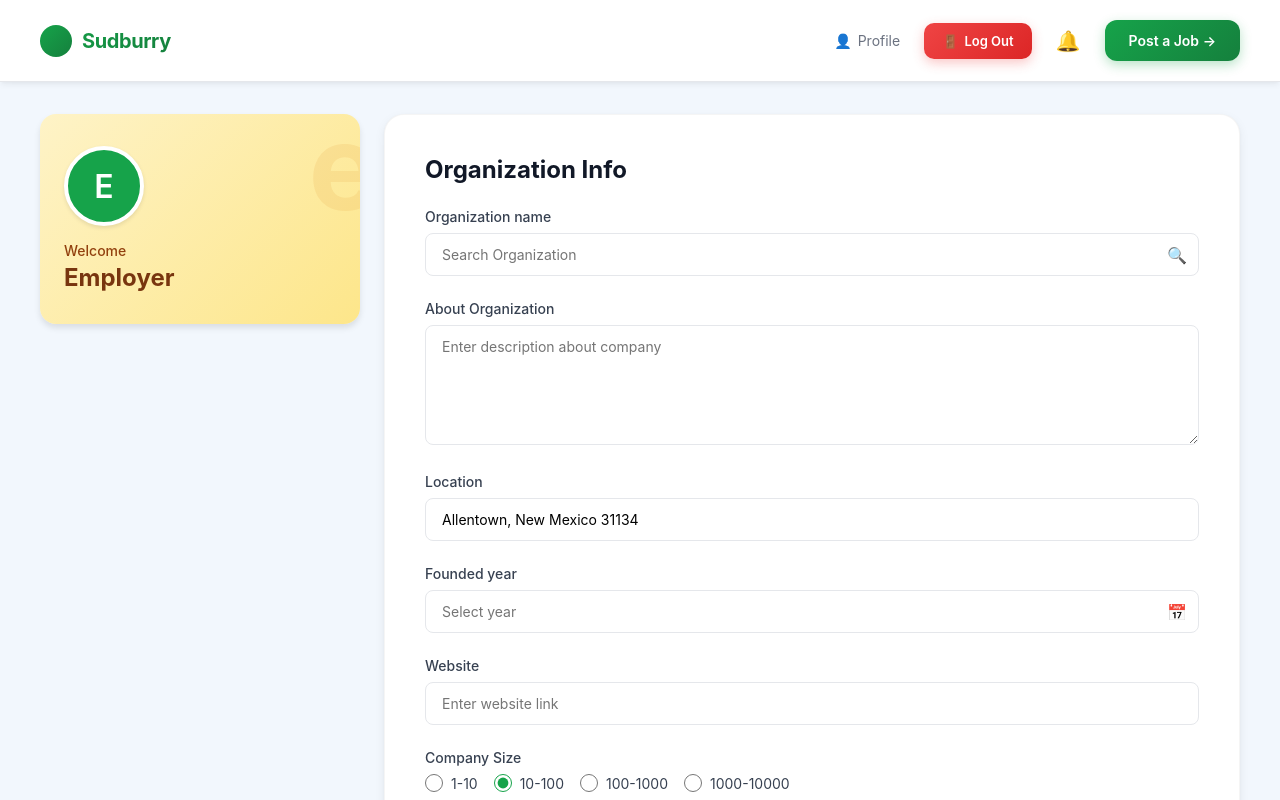
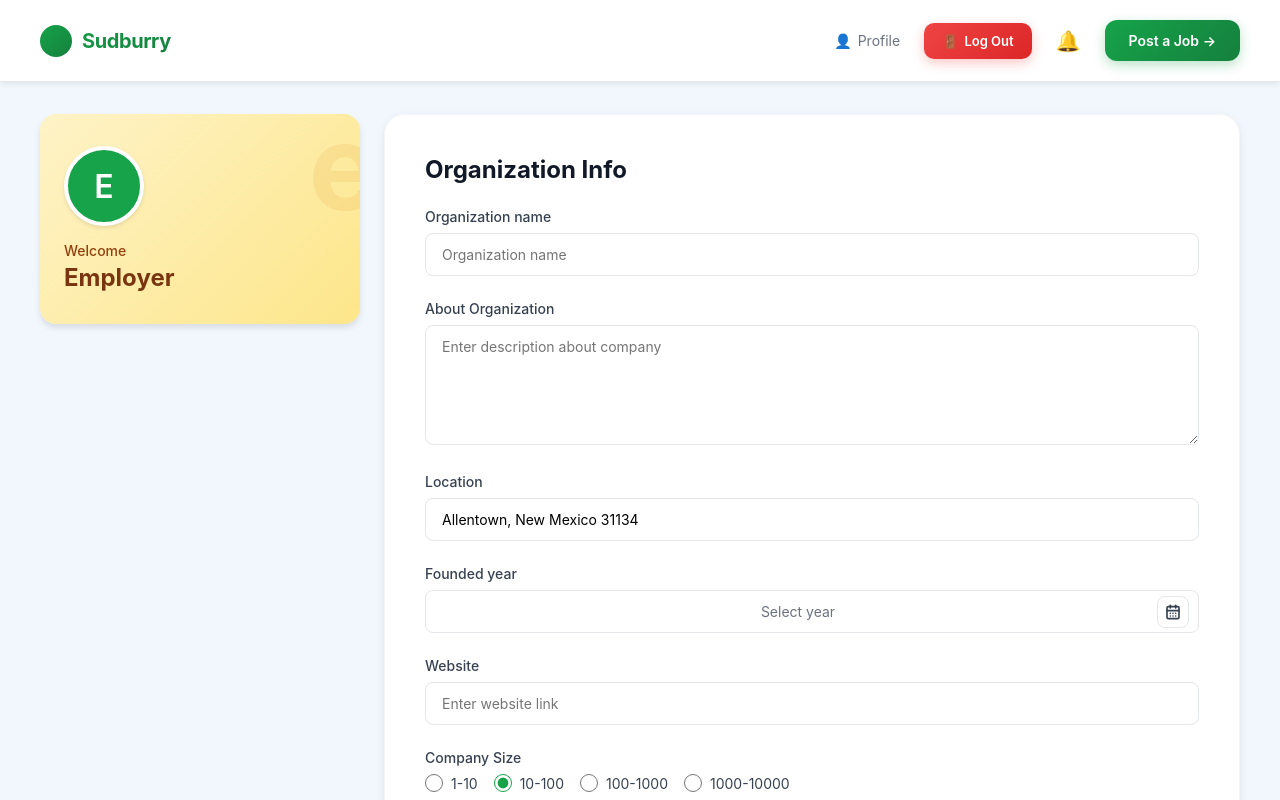
Before and after one commit to EnabledTalent/Sudbury_City_UI, a React (Create React App) app: page /employer/home in a window 1280 px wide. Shown: the top 800 px of the page. Built offline with nearby package versions, Linux system fonts and the light colour scheme.

Commit message:
basic changes

```diff
--- /dev/null
+++ b/src/components/YearPicker.jsx
@@ -0,0 +1,167 @@
+import { useEffect, useId, useMemo, useRef, useState } from "react";
+import { CalendarDays } from "lucide-react";
+
+export default function YearPicker({
+  value,
+  onChange,
+  placeholder = "Select year",
+  minYear = 1900,
+  maxYear = new Date().getFullYear(),
+  disabled = false,
+}) {
+  const [open, setOpen] = useState(false);
+  const rootRef = useRef(null);
+  const listId = useId();
+
+  const years = useMemo(() => {
+    const start = Number.isFinite(minYear) ? minYear : 1900;
+    const end = Number.isFinite(maxYear) ? maxYear : new Date().getFullYear();
+    const out = [];
+    for (let y = end; y >= start; y -= 1) out.push(String(y));
+    return out;
+  }, [minYear, maxYear]);
+
+  useEffect(() => {
+    if (!open) return;
+
+    const onKeyDown = (e) => {
+      if (e.key === "Escape") setOpen(false);
+    };
+    const onMouseDown = (e) => {
+      if (!rootRef.current) return;
+      if (!rootRef.current.contains(e.target)) setOpen(false);
+    };
+
+    document.addEventListener("keydown", onKeyDown);
+    document.addEventListener("mousedown", onMouseDown);
+    return () => {
+      document.removeEventListener("keydown", onKeyDown);
+      document.removeEventListener("mousedown", onMouseDown);
+    };
+  }, [open]);
+
+  const styles = {
+    wrapper: {
+      position: "relative",
+      width: "100%",
+    },
+    field: {
+      width: "100%",
+      padding: "12px 44px 12px 16px",
+      borderRadius: "8px",
+      border: "1px solid #e5e7eb",
+      fontSize: "14px",
+      outline: "none",
+      background: disabled ? "#f9fafb" : "#ffffff",
+      color: value ? "#111827" : "#6b7280",
+      boxSizing: "border-box",
+      cursor: disabled ? "not-allowed" : "default",
+      userSelect: "none",
+    },
+    iconBtn: {
+      position: "absolute",
+      right: "10px",
+      top: "50%",
+      transform: "translateY(-50%)",
+      width: "32px",
+      height: "32px",
+      borderRadius: "8px",
+      border: "1px solid #e5e7eb",
+      background: "#ffffff",
+      display: "flex",
+      alignItems: "center",
+      justifyContent: "center",
+      cursor: disabled ? "not-allowed" : "pointer",
+      color: "#374151",
+    },
+    popover: {
+      position: "absolute",
+      top: "calc(100% + 8px)",
+      left: 0,
+      width: "100%",
+      maxHeight: "240px",
+      overflowY: "auto",
+      background: "#ffffff",
+      border: "1px solid #e5e7eb",
+      borderRadius: "12px",
+      boxShadow: "0 10px 30px rgba(0, 0, 0, 0.12)",
+      zIndex: 1000,
+      padding: "6px",
+    },
+    yearRow: (active) => ({
+      padding: "10px 10px",
+      borderRadius: "10px",
+      cursor: "pointer",
+      fontSize: "14px",
+      fontWeight: active ? 700 : 500,
+      color: active ? "#111827" : "#374151",
+      background: active ? "#ecfdf5" : "transparent",
+    }),
+    hint: {
+      fontSize: "12px",
+      color: "#6b7280",
+      marginTop: "6px",
+    },
+  };
+
+  return (
+    <div style={styles.wrapper} ref={rootRef}>
+      <button
+        type="button"
+        style={styles.field}
+        aria-haspopup="listbox"
+        aria-expanded={open}
+        aria-controls={open ? listId : undefined}
+        disabled={disabled}
+        onClick={() => {
+          if (!disabled) setOpen((v) => !v);
+        }}
+      >
+        {value || placeholder}
+      </button>
+      <button
+        type="button"
+        aria-label="Select year"
+        style={styles.iconBtn}
+        disabled={disabled}
+        onClick={(e) => {
+          e.preventDefault();
+          if (!disabled) setOpen((v) => !v);
+        }}
+      >
+        <CalendarDays size={16} strokeWidth={2.5} />
+      </button>
+
+      {open && (
+        <div
+          id={listId}
+          style={styles.popover}
+          role="listbox"
+          aria-label="Year options"
+        >
+          {years.map((y) => (
+            <div
+              key={y}
+              role="option"
+              aria-selected={y === value}
+              style={styles.yearRow(y === value)}
+              onClick={() => {
+                onChange?.(y);
+                setOpen(false);
+              }}
+              onMouseEnter={(e) => {
+                if (y !== value) e.currentTarget.style.background = "#f9fafb";
+              }}
+              onMouseLeave={(e) => {
+                if (y !== value) e.currentTarget.style.background = "transparent";
+              }}
+            >
+              {y}
+            </div>
+          ))}
+          <div style={styles.hint}>Tip: press Esc to close.</div>
+        </div>
+      )}
+    </div>
+  );
+}
--- a/src/pages/employer/CompanyProfile.jsx
+++ b/src/pages/employer/CompanyProfile.jsx
@@ -1,8 +1,10 @@
 import { useState, useEffect } from "react";
+import { Pencil } from "lucide-react";
 import { useNavigate } from "react-router-dom";
 import { fetchOrganizationProfile, updateOrganizationProfile } from "../../services/employerService";
 import { logoutUser } from "../../services/authService";
 import Toast from "../../components/Toast";
+import YearPicker from "../../components/YearPicker";
 
 export default function CompanyProfile() {
   const navigate = useNavigate();
@@ -94,6 +96,10 @@ export default function CompanyProfile() {
   };
 
   const handleEdit = () => {
+    // Ensure company name is prefilled even if user opens edit quickly
+    if (!formData.organizationName && companyData.name) {
+      setFormData((prev) => ({ ...prev, organizationName: companyData.name }));
+    }
     setIsEditMode(true);
   };
 
@@ -293,12 +299,18 @@ export default function CompanyProfile() {
       color: "#6b7280",
     },
     editIcon: {
-      fontSize: "24px",
-      color: "#6b7280",
+      width: "40px",
+      height: "40px",
+      display: "flex",
+      alignItems: "center",
+      justifyContent: "center",
+      background: "#ffffff",
+      color: "#111827",
+      border: "1px solid #e5e7eb",
       cursor: "pointer",
-      padding: "8px",
-      borderRadius: "8px",
-      transition: "background 0.2s",
+      borderRadius: "12px",
+      transition: "all 0.2s ease",
+      boxShadow: "0 2px 8px rgba(0, 0, 0, 0.08)",
     },
     contentGrid: {
       display: "grid",
@@ -617,13 +629,15 @@ export default function CompanyProfile() {
                 style={styles.editIcon}
                 onClick={handleEdit}
                 onMouseEnter={(e) => {
-                  e.target.style.background = "#f3f4f6";
+                  e.target.style.background = "#f9fafb";
+                  e.target.style.transform = "translateY(-1px)";
                 }}
                 onMouseLeave={(e) => {
-                  e.target.style.background = "transparent";
+                  e.target.style.background = "#ffffff";
+                  e.target.style.transform = "translateY(0)";
                 }}
               >
-                ✏️
+                <Pencil size={18} strokeWidth={2.5} />
               </span>
             </div>
 
@@ -641,7 +655,7 @@ export default function CompanyProfile() {
                       name="organizationName"
                       value={formData.organizationName}
                       onChange={handleInputChange}
-                      placeholder="Search Organization"
+                      placeholder="Organization name"
                       style={styles.input}
                       onFocus={(e) => {
                         e.target.style.borderColor = "#16a34a";
@@ -650,7 +664,6 @@ export default function CompanyProfile() {
                         e.target.style.borderColor = "#e5e7eb";
                       }}
                     />
-                    <span style={styles.searchIcon}>🔍</span>
                   </div>
                 </div>
 
@@ -693,23 +706,15 @@ export default function CompanyProfile() {
                 {/* Founded Year */}
                 <div style={styles.formGroup}>
                   <label style={styles.label}>Founded year</label>
-                  <div style={styles.inputWrapper}>
-                    <input
-                      type="text"
-                      name="foundedYear"
-                      value={formData.foundedYear}
-                      onChange={handleInputChange}
-                      placeholder="Select year"
-                      style={styles.input}
-                      onFocus={(e) => {
-                        e.target.style.borderColor = "#16a34a";
-                      }}
-                      onBlur={(e) => {
-                        e.target.style.borderColor = "#e5e7eb";
-                      }}
-                    />
-                    <span style={styles.searchIcon}>📅</span>
-                  </div>
+                  <YearPicker
+                    value={formData.foundedYear}
+                    onChange={(year) =>
+                      setFormData((prev) => ({
+                        ...prev,
+                        foundedYear: year,
+                      }))
+                    }
+                  />
                 </div>
 
                 {/* Website */}
--- a/src/pages/employer/EmployerHome.jsx
+++ b/src/pages/employer/EmployerHome.jsx
@@ -1,8 +1,9 @@
-import { useState } from "react";
+import { useEffect, useState } from "react";
 import { useNavigate } from "react-router-dom";
-import { saveOrganizationProfile } from "../../services/employerService";
+import { fetchOrganizationProfile, saveOrganizationProfile } from "../../services/employerService";
 import { logoutUser } from "../../services/authService";
 import Toast from "../../components/Toast";
+import YearPicker from "../../components/YearPicker";
 
 export default function EmployerHome() {
   const navigate = useNavigate();
@@ -22,6 +23,10 @@ export default function EmployerHome() {
       ...prev,
       [name]: value,
     }));
+
+    if (name === "organizationName") {
+      localStorage.setItem("employer:orgName:draft", value);
+    }
   };
 
   const handleCompanySizeChange = (size) => {
@@ -45,6 +50,40 @@ export default function EmployerHome() {
   };
 
   const [toast, setToast] = useState({ message: "", type: "error" });
+
+  useEffect(() => {
+    const draftName = localStorage.getItem("employer:orgName:draft");
+    if (draftName) {
+      setFormData((prev) => ({
+        ...prev,
+        organizationName: prev.organizationName || draftName,
+      }));
+    }
+
+    const loadExistingOrg = async () => {
+      try {
+        const existing = await fetchOrganizationProfile();
+        if (existing && (existing.organizationName || existing.aboutOrganization)) {
+          setFormData((prev) => ({
+            ...prev,
+            organizationName: prev.organizationName || existing.organizationName || "",
+            aboutOrganization: prev.aboutOrganization || existing.aboutOrganization || "",
+            location: prev.location || existing.location || "",
+            foundedYear:
+              prev.foundedYear || (existing.foundedYear ? String(existing.foundedYear) : ""),
+            website: prev.website || existing.website || "",
+            companySize: prev.companySize || existing.companySize || prev.companySize,
+            industry: prev.industry || existing.industry || prev.industry,
+          }));
+        }
+      } catch {
+        // ignore prefill errors; user can still enter manually
+      }
+    };
+
+    loadExistingOrg();
+    // eslint-disable-next-line react-hooks/exhaustive-deps
+  }, []);
 
   const handleSaveAndNext = async () => {
     try {
@@ -443,7 +482,7 @@ export default function EmployerHome() {
                   name="organizationName"
                   value={formData.organizationName}
                   onChange={handleInputChange}
-                  placeholder="Search Organization"
+                  placeholder="Organization name"
                   style={styles.input}
                   onFocus={(e) => {
                     e.target.style.borderColor = "#16a34a";
@@ -452,7 +491,6 @@ export default function EmployerHome() {
                     e.target.style.borderColor = "#e5e7eb";
                   }}
                 />
-                <span style={styles.searchIcon}>🔍</span>
               </div>
             </div>
 
@@ -495,23 +533,15 @@ export default function EmployerHome() {
             {/* Founded Year */}
             <div style={styles.formGroup}>
               <label style={styles.label}>Founded year</label>
-              <div style={styles.inputWrapper}>
-                <input
-                  type="text"
-                  name="foundedYear"
-                  value={formData.foundedYear}
-                  onChange={handleInputChange}
-                  placeholder="Select year"
-                  style={styles.input}
-                  onFocus={(e) => {
-                    e.target.style.borderColor = "#16a34a";
-                  }}
-                  onBlur={(e) => {
-                    e.target.style.borderColor = "#e5e7eb";
-                  }}
-                />
-                <span style={styles.searchIcon}>📅</span>
-              </div>
+              <YearPicker
+                value={formData.foundedYear}
+                onChange={(year) =>
+                  setFormData((prev) => ({
+                    ...prev,
+                    foundedYear: year,
+                  }))
+                }
+              />
             </div>
 
             {/* Website */}
```
Also changed, not shown: src/pages/ViewProfile.jsx (+17 -4 lines), src/pages/employer/PostJob.jsx (+33 -1 lines).
